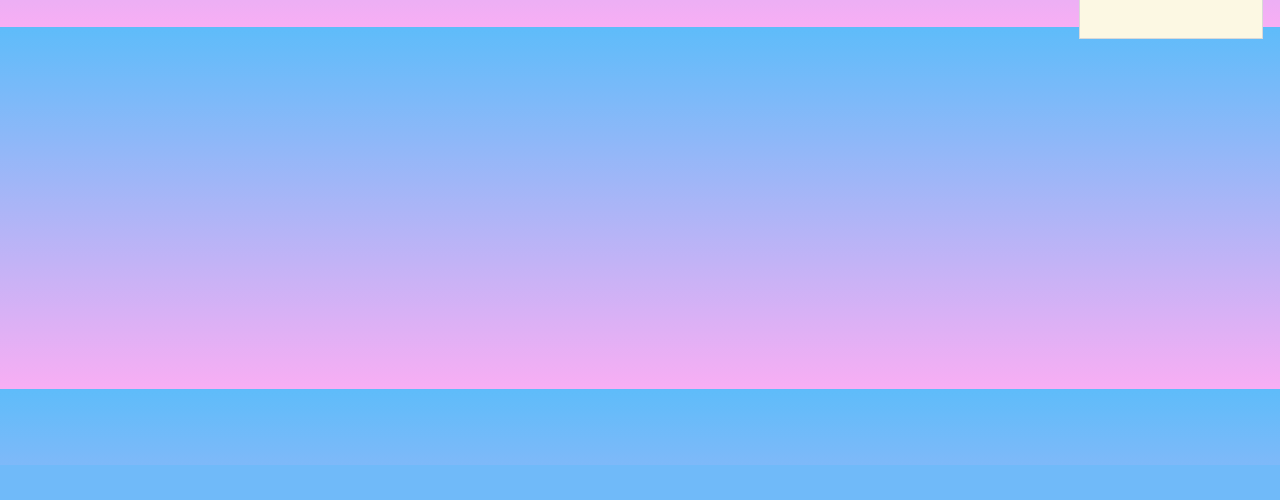
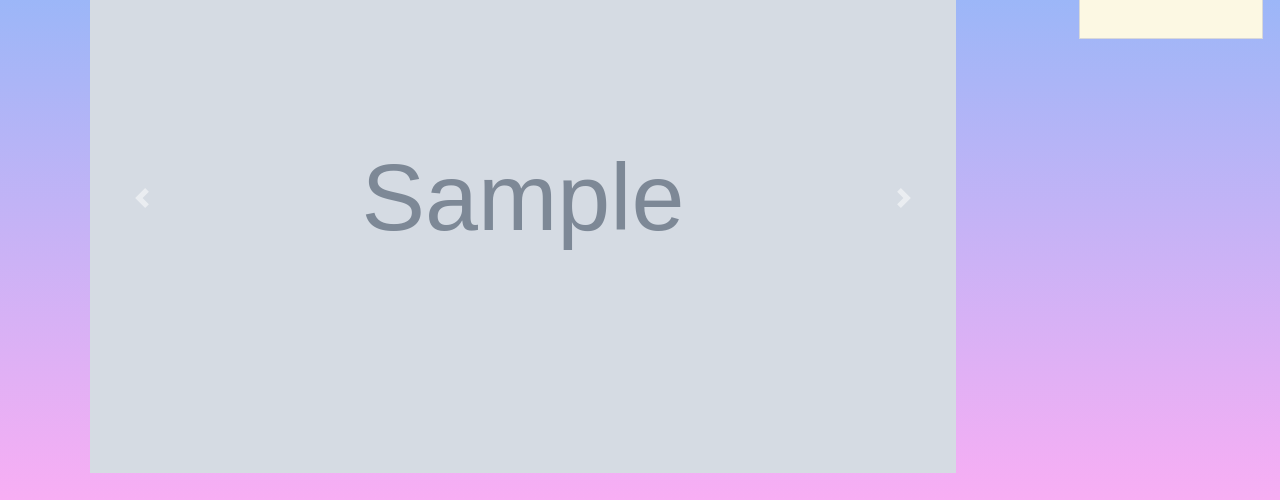
Before and after one commit to somjukss/projectDistributor, a Django app: template products/templates/products/index.html in a window 1280 px wide. Shown: the part 335-835 px from the top of the page. Before the commit the page ends 800 px from the top, so only its background shows below. Run offline with Django 3.2, Linux system fonts and the light colour scheme; the template is opened without the code that fills it: most values are stand-ins (such as "Sample title", 1, 10 or a date in 2020); grey boxes marked "Sample" are stand-in pictures; some libraries are stand-ins or nearby versions.

Commit message:
ีupdate carousol

```diff
--- a/products/templates/products/index.html
+++ b/products/templates/products/index.html
@@ -1,9 +1,11 @@
-<!doctype html> {% load static %}
+<!doctype html>
+{% load static %}
 <html lang="en">
 
 <head>
     <meta charset="UTF-8">
-    <meta name="viewport" content="width=device-width, user-scalable=no, initial-scale=1.0, maximum-scale=1.0, minimum-scale=1.0">
+    <meta name="viewport"
+        content="width=device-width, user-scalable=no, initial-scale=1.0, maximum-scale=1.0, minimum-scale=1.0">
     <meta http-equiv="X-UA-Compatible" content="ie=edge">
     <title>Document</title>
     <link rel="stylesheet" href="{% static 'css/bootstrap.min.css' %}">
@@ -14,7 +16,10 @@
 <body>
     <div id="app">
         <nav class="navbar navbar-expand-lg text-white navbar-light">
-        <a href="{% url 'index' %}"><h1 class="navbar-brand text-warning"><img width="256px" src="https://sv1.picz.in.th/images/2019/05/06/wiizRb.png"></h1></a>
+            <a href="{% url 'index' %}">
+                <h1 class="navbar-brand text-warning"><img width="256px"
+                        src="https://sv1.picz.in.th/images/2019/05/06/wiizRb.png"></h1>
+            </a>
             <button class="navbar-toggler" type="button" data-toggle="collapse" data-target="#navbarNav"
                 aria-controls="navbarNav" aria-expanded="false" aria-label="Toggle navigation">
                 <span class="navbar-toggler-icon"></span>
@@ -33,6 +38,37 @@
         <div id="pdChoice">
             <div class="container">
                 <div class="row">
+
+                    {% csrf_token %}
+                    <div id="carouselExampleControls" class="carousel slide col-12" data-ride="carousel"
+                        style="margin-top: -10%; margin-bottom: 3%">
+                        <div class="carousel-inner">
+                            {% for item in product|slice:":1" %}
+                            <div class="carousel-item active">
+                                <img style="height: 550px;" class="d-block w-100"
+                                    src="{{item.img_url}}" alt="First slide">
+                            </div>
+                            {% endfor %}
+
+                            {% for item in product|slice:"2:" %}
+                            <div class="carousel-item">
+                                <img style="height: 550px;" class="d-block w-100"
+                                    src="{{item.img_url}}" alt="First slide">
+                            </div>
+                            {% endfor %}
+                        </div>
+                        <a class="carousel-control-prev" href="#carouselExampleControls" role="button"
+                            data-slide="prev">
+                            <span class="carousel-control-prev-icon" aria-hidden="true"></span>
+                            <span class="sr-only">Previous</span>
+                        </a>
+                        <a class="carousel-control-next" href="#carouselExampleControls" role="button"
+                            data-slide="next">
+                            <span class="carousel-control-next-icon" aria-hidden="true"></span>
+                            <span class="sr-only">Next</span>
+                        </a>
+                    </div>
+
                     <div class="col-md-4" style="margin-bottom: 3%" v-for="product in info">
                         <product :key="product.id" :product="product" @add-to-cart="updateCart"></product>
                     </div>
@@ -66,7 +102,9 @@
                                             </td>
                                             <td>
                                                 <div class="quantity">
-                                    [[ item.quantity ]]<span class="qty-handler"><span @click="add(item)">+</span><span @click="sub(item)">-</span></span>
+                                                    [[ item.quantity ]]<span class="qty-handler"><span
+                                                            @click="add(item)">+</span><span
+                                                            @click="sub(item)">-</span></span>
                                                 </div>
                                             </td>
                                             <td>
@@ -105,7 +143,8 @@
                                                     v-model="user.shipmentType">
                                                     <option selected disabled>Please Select</option>
                                                     <option value="Thailand Post">Thailand Post</option>
-                                            <option value="Kerry Express Thailand">Kerry Express Thailand</option>
+                                                    <option value="Kerry Express Thailand">Kerry Express Thailand
+                                                    </option>
                                                 </select>
                                             </div>
                                         </div>
@@ -117,15 +156,15 @@
                                             </div>
                                             <div class="form-group col-md-6">
                                                 <label for="inputSurname">Surname</label>
-                                        <input readonly type="text" class="form-control" id="inputSurname" placeholder="Surname"
-                                            v-model="surname">
+                                                <input readonly type="text" class="form-control" id="inputSurname"
+                                                    placeholder="Surname" v-model="surname">
                                             </div>
                                         </div>
                                         <div class="form-row">
                                             <div class="form-group col-md-6">
                                                 <label for="inputEmail4">Email</label>
-                                        <input readonly required type="email" class="form-control" id="inputEmail4"
-                                            placeholder="Email" v-model="email">
+                                                <input readonly required type="email" class="form-control"
+                                                    id="inputEmail4" placeholder="Email" v-model="email">
                                             </div>
                                         </div>
                                         <div class="form-group">
@@ -165,8 +204,8 @@
                                                     <!-- <input type="text" class="form-control" id="inputphoneNumber"
                                                 placeholder="+66 ....." v-model="user.phoneNumber"> -->
                                                     <br>
-                                            <img style="width: 150px;" src="{% static 'images/QRCode.jpg' %}" alt=""
-                                                style="background: rgb(255, 255, 255);">
+                                                    <img style="width: 150px;" src="{% static 'images/QRCode.jpg' %}"
+                                                        alt="" style="background: rgb(255, 255, 255);">
                                                     <label>โปรดscan QR-CODE</label>
                                                 </div>
                                             </template>
@@ -184,20 +223,25 @@
                         </template>
                         <template v-else>
                             <div>
-                        <svg version="1.1" xmlns="http://www.w3.org/2000/svg" width="150.5px" height="150.5px" viewBox="-50.25 -50.25 250.5 250.5">
+                                <svg version="1.1" xmlns="http://www.w3.org/2000/svg" width="150.5px" height="150.5px"
+                                    viewBox="-50.25 -50.25 250.5 250.5">
                                     <defs>
                                         <clipPath id="mask">
-      <circle id="bgClip" cx="64" cy="64" r="64"/>
+                                            <circle id="bgClip" cx="64" cy="64" r="64" />
                                         </clipPath>
                                     </defs>
                                     <g clip-path="url(#mask)">
-    <circle id="bg" fill="#EA502F" cx="64" cy="64" r="64"/>
+                                        <circle id="bg" fill="#EA502F" cx="64" cy="64" r="64" />
                                         <g id="product">
-      <path id="productA" fill="#FFFFFF" d="M88.48,47.234V32.078c0-1.65-1.351-3-3-3h-40.29c-1.65,0-3,1.35-3,3v15.156H88.48z"/>
-      <path id="productB" fill="#FFFFFF" d="M88.48,47.234V32.078c0-1.65-1.351-3-3-3h-40.29c-1.65,0-3,1.35-3,3v15.156H88.48z"/>
-      <path id="productC" fill="#FFFFFF" d="M88.48,47.234V32.078c0-1.65-1.351-3-3-3h-40.29c-1.65,0-3,1.35-3,3v15.156H88.48z"/>
+                                            <path id="productA" fill="#FFFFFF"
+                                                d="M88.48,47.234V32.078c0-1.65-1.351-3-3-3h-40.29c-1.65,0-3,1.35-3,3v15.156H88.48z" />
+                                            <path id="productB" fill="#FFFFFF"
+                                                d="M88.48,47.234V32.078c0-1.65-1.351-3-3-3h-40.29c-1.65,0-3,1.35-3,3v15.156H88.48z" />
+                                            <path id="productC" fill="#FFFFFF"
+                                                d="M88.48,47.234V32.078c0-1.65-1.351-3-3-3h-40.29c-1.65,0-3,1.35-3,3v15.156H88.48z" />
                                         </g>
-    <path id="cart" fill="#633D50" d="M98.93,68.005v-21.05c0-1.65-1.351-3-3-3H29c-0.245,0-0.449,0.022-0.632,0.055h-4.103
+                                        <path id="cart" fill="#633D50"
+                                            d="M98.93,68.005v-21.05c0-1.65-1.351-3-3-3H29c-0.245,0-0.449,0.022-0.632,0.055h-4.103
       c-1.657,0-3,1.343-3,3c0,1.657,1.343,3,3,3h5.155c0.866,0.091,3.482,2.727,4.621,7.426l5.954,24.561
       c0.853,3.519,3.097,6.628,6.027,8.806c-0.875,1.135-1.401,2.553-1.401,4.098c0,3.713,3.01,6.722,6.722,6.722
       c3.711,0,6.722-3.009,6.722-6.722c0-0.303-0.027-0.6-0.066-0.892h27.463c-0.038,0.292-0.065,0.589-0.065,0.892
@@ -205,7 +249,7 @@
       c-0.324-0.119-0.67-0.194-1.035-0.194H55.267c-3.344,0-6.805-2.219-8.528-5.191L96.01,71.675
       C97.62,71.305,98.93,69.654,98.93,68.005z M55.96,71.175c0,1.66-1.35,3-3,3c-1.66,0-3-1.34-3-3v-17.65c0-1.65,1.34-3,3-3
       c1.65,0,3,1.35,3,3V71.175z M71.779,67.016c0,1.649-1.34,3-3,3c-1.649,0-3-1.351-3-3V53.525c0-1.65,1.351-3,3-3c1.66,0,3,1.35,3,3
-      V67.016z M87.609,63.345c0,1.66-1.34,3-3,3c-1.649,0-3-1.34-3-3v-9.82c0-1.65,1.351-3,3-3c1.66,0,3,1.35,3,3V63.345z"/>
+      V67.016z M87.609,63.345c0,1.66-1.34,3-3,3c-1.649,0-3-1.34-3-3v-9.82c0-1.65,1.351-3,3-3c1.66,0,3,1.35,3,3V63.345z" />
                                     </g>
                                 </svg>
                             </div>
@@ -216,9 +260,15 @@
         </div>
     </div>
 
+
+
     <script src="https://unpkg.com/axios/dist/axios.min.js"></script>
-    <script src="https://code.jquery.com/jquery-3.3.1.slim.min.js" integrity="sha384-q8i/X+965DzO0rT7abK41JStQIAqVgRVzpbzo5smXKp4YfRvH+8abtTE1Pi6jizo" crossorigin="anonymous"></script>
-    <script src="https://cdnjs.cloudflare.com/ajax/libs/popper.js/1.14.6/umd/popper.min.js" integrity="sha384-wHAiFfRlMFy6i5SRaxvfOCifBUQy1xHdJ/yoi7FRNXMRBu5WHdZYu1hA6ZOblgut" crossorigin="anonymous"></script>
+    <script src="https://code.jquery.com/jquery-3.3.1.slim.min.js"
+        integrity="sha384-q8i/X+965DzO0rT7abK41JStQIAqVgRVzpbzo5smXKp4YfRvH+8abtTE1Pi6jizo"
+        crossorigin="anonymous"></script>
+    <script src="https://cdnjs.cloudflare.com/ajax/libs/popper.js/1.14.6/umd/popper.min.js"
+        integrity="sha384-wHAiFfRlMFy6i5SRaxvfOCifBUQy1xHdJ/yoi7FRNXMRBu5WHdZYu1hA6ZOblgut"
+        crossorigin="anonymous"></script>
     <script src="https://cdn.jsdelivr.net/npm/vue/dist/vue.js"></script>
     <script src="{% static 'js/bootstrap.min.js' %}"></script>
     <script src="{% static 'js/js.cookie.js' %}"></script>
@@ -254,10 +304,10 @@
             },
 
             methods: {
-                revert: function(){
+                revert: function () {
                     this.dspl = !this.dspl;
                 },
-                addToCart: function() {
+                addToCart: function () {
                     this.$emit('add-to-cart', this.product)
                 },
             },
@@ -360,7 +410,7 @@
                 submit() {
                     console.log(this.cart)
                     this.mygroup.push({
-                        shipment:this.user.shipmentType
+                        shipment: this.user.shipmentType
                     })
                     this.mygroup.push(this.cart)
 
```
Lines whose indentation alone changed are shown as unchanged.
